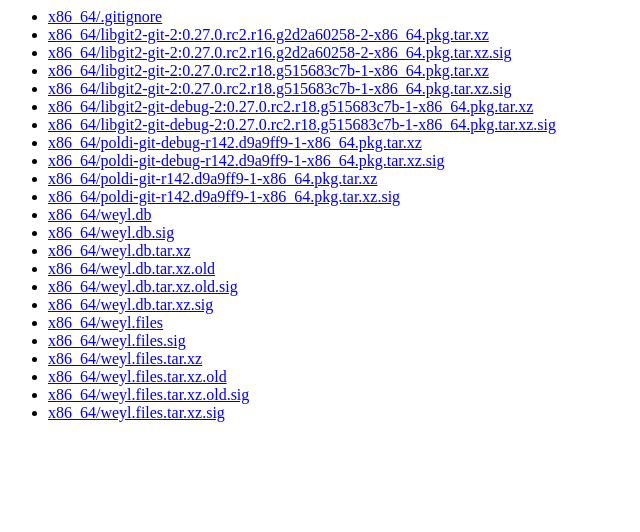
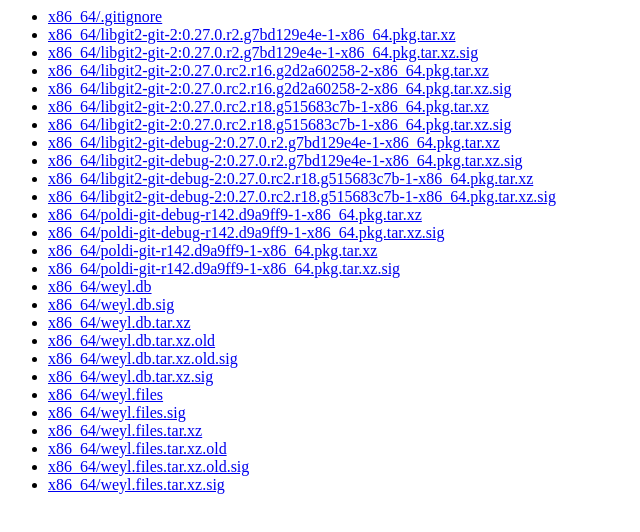
Before and after one commit to rsrchboy/arch-repos, a plain HTML site: page weyl/index.html in a window 1280 px wide. Shown: the whole page, without its empty margins (0-640 px from the left). Drawn offline with Linux system fonts and the light colour scheme.

Commit message:
Add libgit2-git 0.27

```diff
--- a/weyl/index.html
+++ b/weyl/index.html
@@ -1,9 +1,13 @@
 <html><body><ul>
 <li><a href="x86_64/.gitignore">x86_64/.gitignore</li>
+<li><a href="x86_64/libgit2-git-2:0.27.0.r2.g7bd129e4e-1-x86_64.pkg.tar.xz">x86_64/libgit2-git-2:0.27.0.r2.g7bd129e4e-1-x86_64.pkg.tar.xz</li>
+<li><a href="x86_64/libgit2-git-2:0.27.0.r2.g7bd129e4e-1-x86_64.pkg.tar.xz.sig">x86_64/libgit2-git-2:0.27.0.r2.g7bd129e4e-1-x86_64.pkg.tar.xz.sig</li>
 <li><a href="x86_64/libgit2-git-2:0.27.0.rc2.r16.g2d2a60258-2-x86_64.pkg.tar.xz">x86_64/libgit2-git-2:0.27.0.rc2.r16.g2d2a60258-2-x86_64.pkg.tar.xz</li>
 <li><a href="x86_64/libgit2-git-2:0.27.0.rc2.r16.g2d2a60258-2-x86_64.pkg.tar.xz.sig">x86_64/libgit2-git-2:0.27.0.rc2.r16.g2d2a60258-2-x86_64.pkg.tar.xz.sig</li>
 <li><a href="x86_64/libgit2-git-2:0.27.0.rc2.r18.g515683c7b-1-x86_64.pkg.tar.xz">x86_64/libgit2-git-2:0.27.0.rc2.r18.g515683c7b-1-x86_64.pkg.tar.xz</li>
 <li><a href="x86_64/libgit2-git-2:0.27.0.rc2.r18.g515683c7b-1-x86_64.pkg.tar.xz.sig">x86_64/libgit2-git-2:0.27.0.rc2.r18.g515683c7b-1-x86_64.pkg.tar.xz.sig</li>
+<li><a href="x86_64/libgit2-git-debug-2:0.27.0.r2.g7bd129e4e-1-x86_64.pkg.tar.xz">x86_64/libgit2-git-debug-2:0.27.0.r2.g7bd129e4e-1-x86_64.pkg.tar.xz</li>
+<li><a href="x86_64/libgit2-git-debug-2:0.27.0.r2.g7bd129e4e-1-x86_64.pkg.tar.xz.sig">x86_64/libgit2-git-debug-2:0.27.0.r2.g7bd129e4e-1-x86_64.pkg.tar.xz.sig</li>
 <li><a href="x86_64/libgit2-git-debug-2:0.27.0.rc2.r18.g515683c7b-1-x86_64.pkg.tar.xz">x86_64/libgit2-git-debug-2:0.27.0.rc2.r18.g515683c7b-1-x86_64.pkg.tar.xz</li>
 <li><a href="x86_64/libgit2-git-debug-2:0.27.0.rc2.r18.g515683c7b-1-x86_64.pkg.tar.xz.sig">x86_64/libgit2-git-debug-2:0.27.0.rc2.r18.g515683c7b-1-x86_64.pkg.tar.xz.sig</li>
 <li><a href="x86_64/poldi-git-debug-r142.d9a9ff9-1-x86_64.pkg.tar.xz">x86_64/poldi-git-debug-r142.d9a9ff9-1-x86_64.pkg.tar.xz</li>
```
Also changed, not shown: 8 other files.
